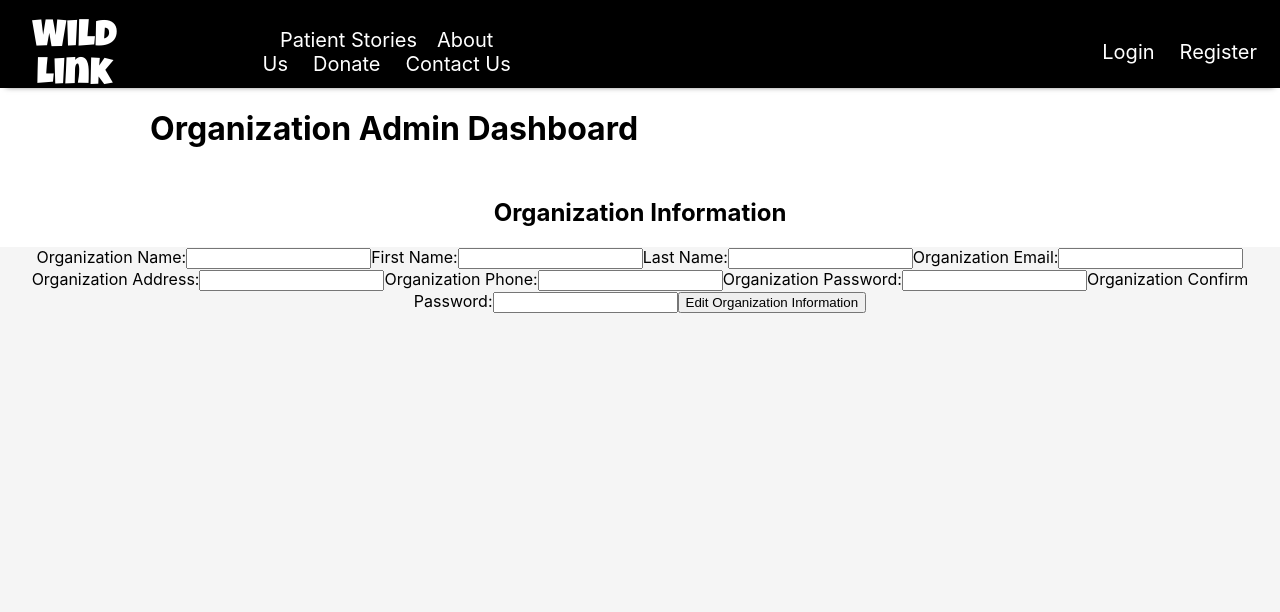
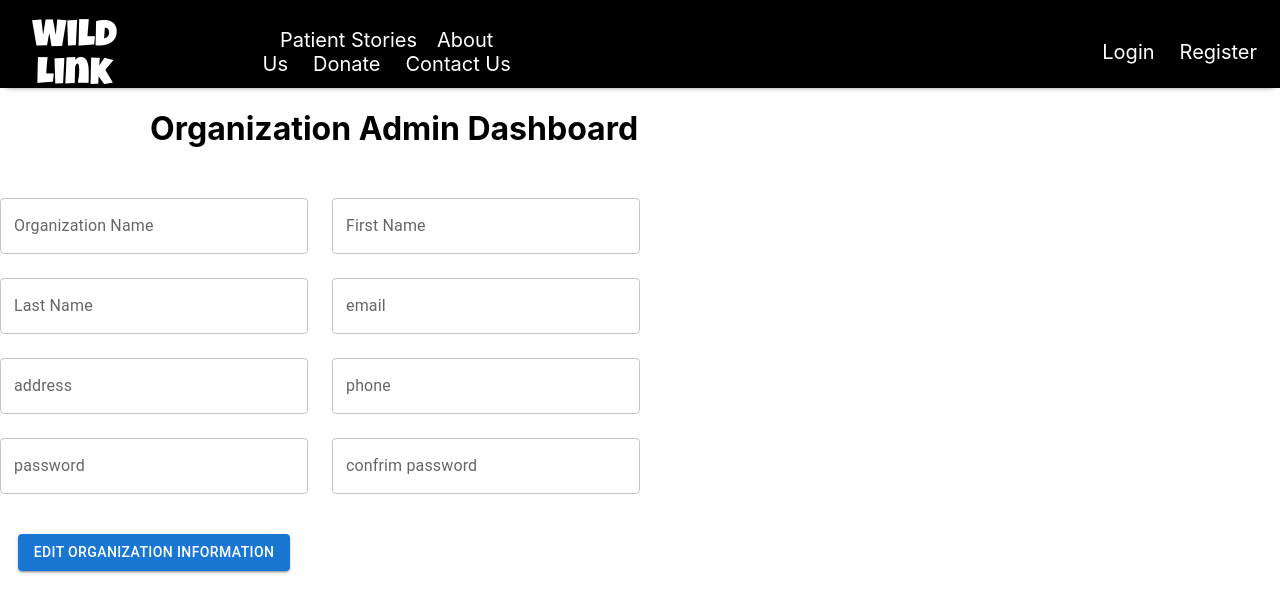
Before and after one commit to pformb/wild-link, a React (Create React App) app in the folder frontend/: page /organizations/1/profile in a window 1280 px wide. Shown: the top 612 px of the page. Built offline with nearby package versions, Linux system fonts and the light colour scheme; no server answers.

Commit message:
ADD MUI styling to org magmt form

```diff
--- a/frontend/src/components/OrgManagement.jsx
+++ b/frontend/src/components/OrgManagement.jsx
@@ -1,15 +1,25 @@
 //Try 2
 
-import React, { useEffect, useState } from 'react';
-import { useParams } from 'react-router-dom';
-import '../styles/OrgManagement.scss';
+// import React, { useEffect, useState } from 'react';
+// import { useNavigate, useParams } from 'react-router-dom';
+// import { TextField, Button, Grid, Paper } from '@material-ui/core';
+// // import '../styles/OrgManagement.scss';
+// import DonationsCard from './DonationsCard';
+
+import * as React from 'react';
+import { useState, useEffect } from 'react';
+import { useNavigate, useParams } from 'react-router-dom';
+import TextField from '@mui/material/TextField';
+import Button from '@mui/material/Button';
+import Grid from '@mui/material/Grid';
+import Box from '@mui/material/Box';
 import DonationsCard from './DonationsCard';
 
 const OrgManagement = () => {
   // const navigate = useNavigate();
   const { orgId } = useParams();
   console.log('orgId:', orgId);
-  const [orgData, setOrgData] = useState({
+  const [orgData, setOrgData] = useState({ //maybe send send this as the 1st object of the array in the fetch request
     organization_name: '',
     first_name: '',
     last_name: '',
@@ -20,6 +30,8 @@ const OrgManagement = () => {
     confirm_password: ''
   });
 
+  console.log('orgData:', orgData);
+
   useEffect(() => {
     const fetchOrgProfile = async () => {
       try {
@@ -28,33 +40,20 @@ const OrgManagement = () => {
           throw new Error(`HTTP error! status: ${response.status}`);
         }
         const data = await response.json();
+        console.log('data:', data);
         setOrgData(data);
       } catch (error) {
         console.error('Error fetching organization profile:', error);
       }
     };
     fetchOrgProfile();
+    // console.log('orgData:', orgData);
   }, [orgId]);
-
-  // useEffect(() => {
-  //   const fetchOrgProfile = async () => {
-  //     try {
-  //       const response = await fetch(`/api/organizations/${orgId}/profile`);
-  //       if (!response.ok) {
-  //         throw new Error(`HTTP error! status: ${response.status}`);
-  //       }
-  //       const data = await response.json();
-  //       setOrgData(data);
-  //     } catch (error) {
-  //       console.error('Error fetching organization profile:', error);
-  //     }
-  //   };
-  //   fetchOrgProfile();
-  // }, [orgId]);
 
   useEffect(() => {
     const fetchSession = async () => {
       const response = await fetch('/api/session');
+      console.log('response:', response);
       if (response.ok) {
         const data = await response.json();
         // Now you have access to the userId
@@ -70,6 +69,7 @@ const OrgManagement = () => {
   const onHandleSubmit = (event) => {
     event.preventDefault();
 
+    console.log('Submitting form with data:', orgData);
     //submit the form data
     fetch(`/api/organizations/${orgId}/profile`, {
       method: 'PATCH',
@@ -84,59 +84,108 @@ const OrgManagement = () => {
       }
       return response.json();
     })
-    .then(data => setOrgData(data))
+    .then(data => setOrgData(data[0]))
     .catch(error => console.error('Error updating organization profile:', error));
   };
 
   //handle Edit Organization Information
   const onHandleChange = (event) => {
-    setOrgData({
-      ...orgData,
-      [event.target.name]: event.target.value
-    });
+    // setOrgData({
+    //   ...orgData,
+    //   [event.target.name]: event.target.value
+    // });
   };
 
   return (
     <div className="OrgManagement">
       <h1>Organization Admin Dashboard</h1>
-        <h2>Organization Information</h2>
       <div className="org-mgmt">
         <div className="org-mgmt__content">
+        <Box width="50vw" display="flex" justifyContent="center">
           <form onSubmit={onHandleSubmit}>
-              <label>
-                Organization Name:
-                <input type="text" name="organization_name" value={orgData.organization_name} onChange={onHandleChange} />
-              </label>
-              <label>
-                First Name:
-                <input type="text" name="first_name" value={orgData.first_name} onChange={onHandleChange} />
-              </label>
-              <label>
-                Last Name:
-                <input type="text" name="last_name" value={orgData.last_name} onChange={onHandleChange} />
-              </label>
-              <label>
-                Organization Email:
-                <input type="email" name="email" value={orgData.email} onChange={onHandleChange} />
-              </label>
-              <label>
-                Organization Address:
-                <input type="text" name="address" value={orgData.address} onChange={onHandleChange} />
-              </label>
-              <label>
-                Organization Phone:
-                <input type="text" name="phone_number" value={orgData.phone_number} onChange={onHandleChange} />
-              </label>
-              <label>
-                Organization Password:
-                <input type="text" name="password" value={orgData.password} onChange={onHandleChange} />
-              </label>
-              <label>
-                Organization Confirm Password:
-                <input type="text" name="confirm_password" value={orgData.confirm_password} onChange={onHandleChange} />
-              </label>
-              <button type="submit">Edit Organization Information</button>
+            <Grid container spacing={3}>
+              <Grid item xs={6}>
+                <TextField
+                  name="organization_name"
+                  label="Organization Name"
+                  value={orgData.organization_name}
+                  onChange={onHandleChange}
+                  fullWidth
+                />
+            </Grid>
+            <Grid item xs={6}>
+              <TextField
+                name="first_name"
+                label="First Name"
+                value={orgData.first_name}
+                onChange={onHandleChange}
+                fullWidth
+              />
+            </Grid>
+            <Grid item xs={6}>
+              <TextField
+                name="last_name"
+                label="Last Name"
+                value={orgData.last_name}
+                onChange={onHandleChange}
+                fullWidth
+              />
+            </Grid>
+            <Grid item xs={6}>
+              <TextField
+                name="email"
+                label="email"
+                value={orgData.email}
+                onChange={onHandleChange}
+                fullWidth
+              />
+            </Grid>
+            <Grid item xs={6}>
+              <TextField
+                name="address"
+                label="address"
+                value={orgData.address}
+                onChange={onHandleChange}
+                fullWidth
+              />
+            </Grid>
+            <Grid item xs={6}>
+              <TextField
+                name="phone"
+                label="phone"
+                value={orgData.phone}
+                onChange={onHandleChange}
+                fullWidth
+              />
+            </Grid>
+            <Grid item xs={6}>
+              <TextField
+                name="password"
+                label="password"
+                value={orgData.password}
+                onChange={onHandleChange}
+                fullWidth
+              />
+            </Grid>
+            <Grid item xs={6}>
+              <TextField
+                name="confirm_password"
+                label="confrim password"
+                value={orgData.confirm_password}
+                onChange={onHandleChange}
+                fullWidth
+              />
+            </Grid>
+              <Grid item xs={6}>
+              <Box display="flex" justifyContent="center" mt={2}>
+  <Button type="submit" variant="contained" color="primary">
+    Edit Organization Information
+  </Button>
+</Box>
+              </Grid>
+            </Grid>
           </form>
+          </Box>
           <DonationsCard />
         </div>
       </div>
@@ -145,143 +194,3 @@ const OrgManagement = () => {
 };
 
 export default OrgManagement;
-
-
-// import React from 'react';
-// //import { useApplicationData } from '../hooks/useApplicationData.js';
-// import { useState } from 'react';
-// import { useParams } from 'react-router-dom';
-// import '../styles/OrgManagement.scss';
-// import './DonationsCard';
-// import DonationsCard from './DonationsCard';
-
-// const OrgManagement = () => {
-//   const { orgId } = useParams();
-
-//   //Org specific state variables for each input to be updated
-//   const [organization_name, setOrgName] = useState('');
-//   const [first_name, setFirstName] = useState('');
-//   const [last_name, setLastName] = useState('');
-//   const [email, setEmail] = useState('');
-//   const [address, setAddress] = useState('');
-//   const [phone_number, setPhoneNumber] = useState('');
-//   const [password, setPassword] = useState('');
-//   const [confirm_password, setConfirmPassword] = useState('');
-//   const [orgData, setOrgData] = useState([]); //unsure yet if this is needed
-
-
-//     //handle Edit Organization Information
-//     //need to do some reseach on this
-//     const onHandleSubmit = (event) => {
-//       event.preventDefault();
-
-//       const data = new FormData(event.target);
-
-//       setOrgData({
-//         organization_name: data.get('organization_name'),
-//         first_name: data.get('first_name'),
-//         last_name: data.get('last_name'),
-//         email: data.get('email'),
-//         address: data.get('address'),
-//         phone_number: data.get('phone_number'),
-//         // image: data.get('image'),
-//         password: data.get('password'),
-//         confirm_password: data.get('confirm_password')
-//       });
-
-//       fetch(`/api/organizations/${orgId}/profile`, {
-//         method: 'PATCH',
-//         headers: {
-//           'Content-Type': 'application/json',
-//         },
-//         body: JSON.stringify({
-//           organization_name,
-//           first_name,
-//           last_name,
-//           email,
-//           address,
-//           phone_number,
-//           password,
-//           confirm_password}),
-//       })
-//         .then(response => response.json())
-//         .then(data => setOrgData(data));
-//         };
-
-//         return (
-//           <div className="OrgManagement">
-//             <h1>Organization Admin Dashboard</h1>
-
-//             <h2>Organization Information</h2>
-//               <div className="org-mgmt">
-//                 <div className="org-mgmt__content">
-//               <form onSubmit={onHandleSubmit}>
-//                   <label>
-//                     Organization Name:
-//                     <input type="text" name="organization_name" value={organization_name} onChange={e => setOrgName(e.target.value) } />
-//                   </label>
-//                   <label>
-//                     First Name:
-//                     <input type="text" name="first_name" value={first_name} onChange={e => setFirstName(e.target.value) } />
-//                   </label>
-//                   <label>
-//                     Last Name:
-//                     <input type="text" name="last_name" value={last_name} onChange={e => setLastName(e.target.value) } />
-//                   </label>
-//                   <label>
-//                     Organization Email:
-//                     <input type="email" name="email" value={email} onChange={e => setEmail(e.target.value)} />
-//                   </label>
-//                   <label>
-//                     Organization Address:
-//                     <input type="text" name="address" value={address} onChange={e => setAddress(e.target.value)} />
-//                   </label>
-//                   <label>
-//                     Organization Phone:
-//                     <input type="text" name="phone" value={phone_number} onChange={e => setPhoneNumber(e.target.value)}/>
-//                   </label>
-//                   {/* <label>
-//                     Organization Image:
-//                     <input type="text" name="image" value={image} onChange={e => setImage(e.target.value)} />
-//                   </label> */}
-//                   <label>
-//                     Organization Password:
-//                     <input type="text" name="password" value={password} onChange={e => setPassword(e.target.value)} />
-//                   </label>
-//                   <label>
-//                     Organization Confirm Password:
-//                     <input type="text" name="confirm_password" value={confirm_password} onChange={e => setConfirmPassword(e.target.value)} />
-//                   </label>
-//                   <button type="submit">Edit Organization Information</button>
-//                 </form>
-//                 <DonationsCard />
-//             </div>
-//           </div>
-//         </div>
-//         );
-//       };
-// export default OrgManagement;
-
-/*
-
-
-
-//fetch specific organization data to render Admin Dashboard
-  // useEffect(() => {
-  //   fetch('/api/organizations/${orgId}')
-  //     .then(response => response.json())
-  //     .then(data => setOrgData(data));
-  // }, []);
-
-Additional Features to add to OrgManagement?
-
-//   const handleEditOrg = (orgId, updateOrgData) => {}
-
-//   const handleDeleteOrg = (orgId, deleteOrgData) => {}
-
-//   const handleAddOrg = () => {}
-
-//   handle Donations to Organization
-
-//   const trackDonations = (orgId) => {}
-*/
```
Also changed, not shown: 1 other file (tests, documents, lock files or other folders). Lines whose indentation alone changed are shown as unchanged.
